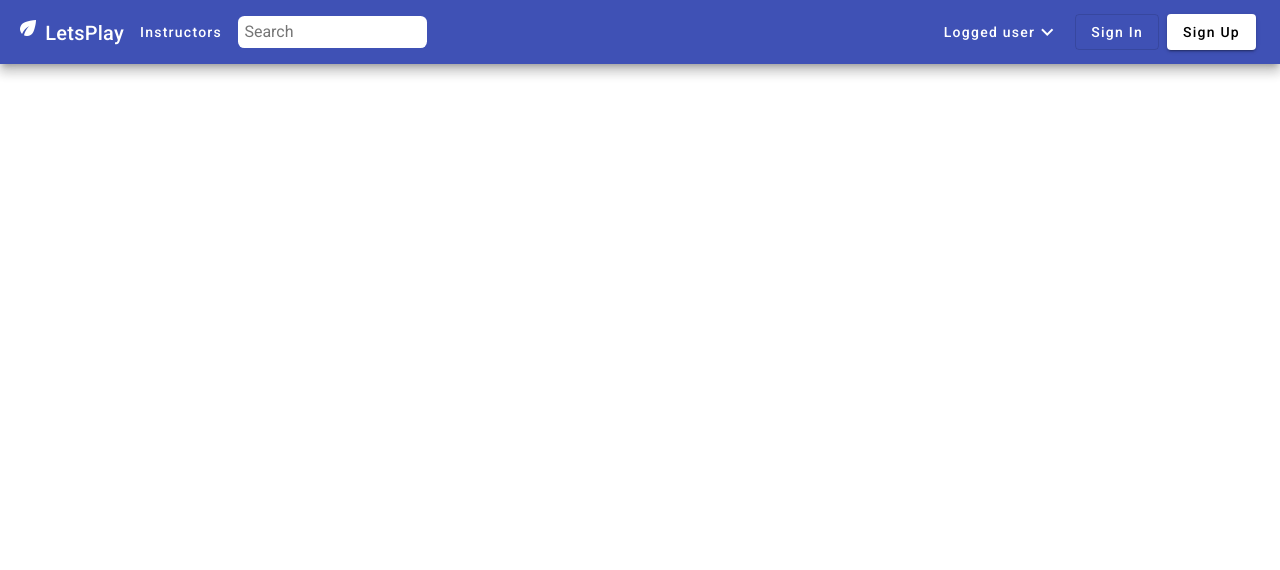
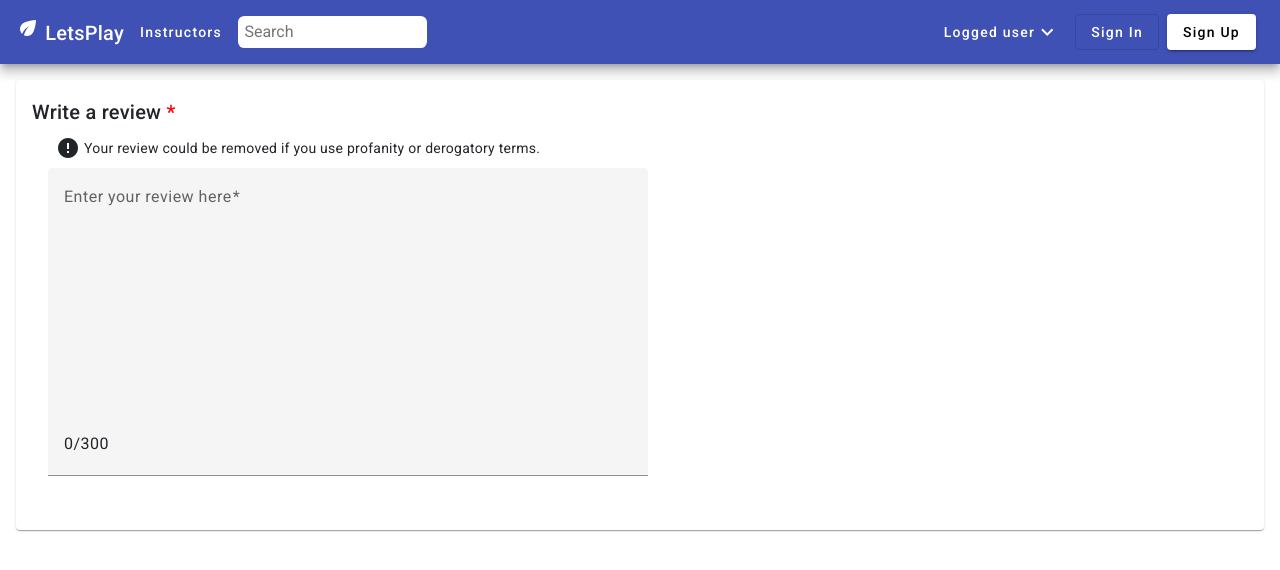
Before and after one commit to Rate-The-Instructor/RateTheInstructor, an Angular app in the folder frontend/: page /rate/1 in a window 1280 px wide. Before the commit this address led to /. Shown: the top 570 px of the page. Built offline with nearby package versions, Linux system fonts and the light colour scheme; a web font is replaced by a local one.

Commit message:
done instructor review component

```diff
--- a/frontend/angular.json
+++ b/frontend/angular.json
@@ -97,5 +97,8 @@
         }
       }
     }
+  },
+  "cli": {
+    "analytics": false
   }
 }
--- a/frontend/src/app/app-routing.module.ts
+++ b/frontend/src/app/app-routing.module.ts
@@ -1,11 +1,13 @@
 import { NgModule } from '@angular/core';
 import { RouterModule, Routes } from '@angular/router';
+import { InstructorReviewComponent } from './components/instructor-review/instructor-review.component';
 import { LoginComponent } from './components/login/login.component';
 import { SignupComponent } from './components/signup/signup.component';
 
 const routes: Routes = [
   { path: 'signup', component: SignupComponent },
   { path: 'login', component: LoginComponent },
+  { path: 'rate/:instructorId', component: InstructorReviewComponent },
 ];
 
 @NgModule({
--- /dev/null
+++ b/frontend/src/app/components/instructor-review/instructor-review.component.ts
@@ -0,0 +1,19 @@
+import { Component } from '@angular/core';
+
+@Component({
+  selector: 'app-instructor-review',
+  templateUrl: './instructor-review.component.html',
+  styleUrls: ['./instructor-review.component.css']
+})
+export class InstructorReviewComponent {
+
+  reviewText: string = ''
+
+  maxInputLength = 300
+  typedCharsLength = 0
+
+  typed(e: any) {
+    this.typedCharsLength = e.target.value.length;
+  }
+
+}
```
Also changed, not shown: frontend/src/app/app.module.ts (+12 -10 lines), frontend/src/app/components/instructor-review/instructor-review.component.css (added), frontend/src/app/components/instructor-review/instructor-review.component.html (indentation only), 1 other file (tests, documents, lock files or other folders).
